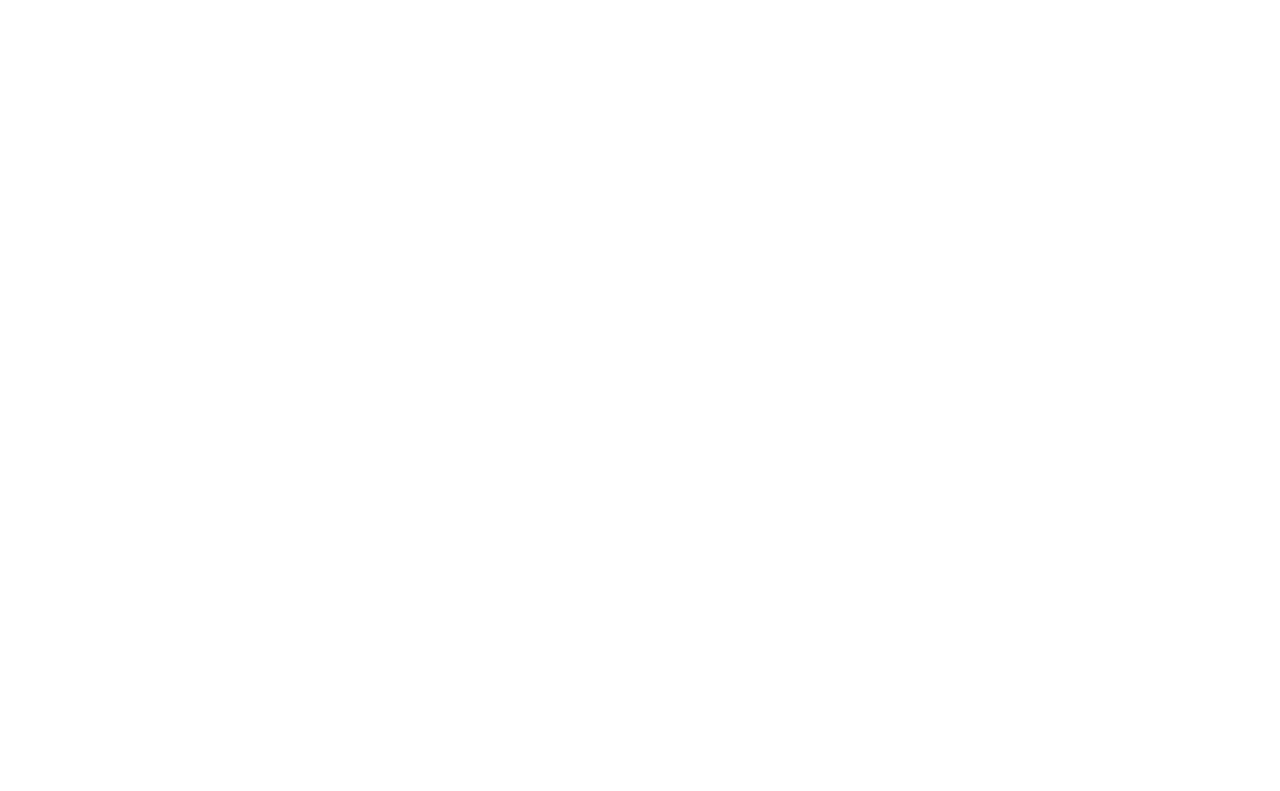
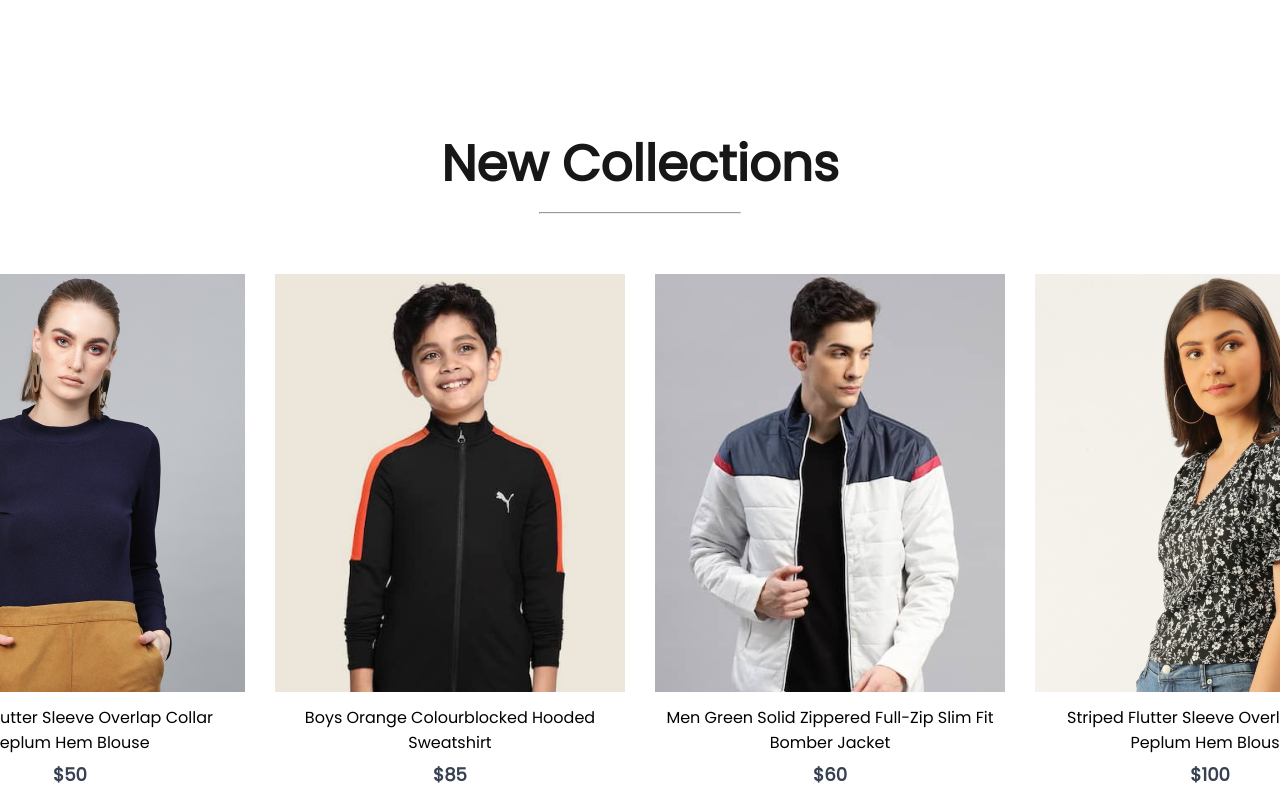
Before and after one commit to pmswami/StyleStore, a React (Create React App) app in the folder frontend/: page / in a window 1280 px wide. Shown: the part 2640-3431 px from the top of the page. Before the commit the page ends 2767 px from the top, so only its background shows below. Built offline with nearby package versions, Linux system fonts and the light colour scheme.

Commit message:
Added new collections item with styles

```diff
--- /dev/null
+++ b/frontend/src/Components/NewCollections/NewCollections.css
@@ -0,0 +1,25 @@
+.new-collections {
+  display: flex;
+  flex-direction: column;
+  align-items: center;
+  gap: 10px;
+  height: 90vh;
+  margin-top: 100px;
+}
+.new-collections h1 {
+  color: #171717;
+  font-size: 50px;
+  font-weight: 600;
+}
+.new-collections hr {
+  width: 200px;
+  height: 6px;
+  border-radius: 10px;
+  background: #252525;
+}
+.collections {
+  display: grid;
+  grid-template-columns: 1fr 1fr 1fr 1fr;
+  margin-top: 50px;
+  gap: 30px;
+}
--- /dev/null
+++ b/frontend/src/Components/NewCollections/NewCollections.js
@@ -0,0 +1,27 @@
+import React from "react";
+import "./NewCollections.css";
+import newCollections from "../Assets/new_collections";
+import { Item } from "../Item/Item";
+
+export const NewCollections = () => {
+  return (
+    <div className="new-collections">
+      <h1>New Collections</h1>
+      <hr />
+      <div className="collections">
+        {newCollections.map((item, i) => {
+          return (
+            <Item
+              key={i}
+              id={item.id}
+              name={item.name}
+              image={item.image}
+              new_price={item.new_price}
+              old_price={item.old_price}
+            />
+          );
+        })}
+      </div>
+    </div>
+  );
+};
--- a/frontend/src/Pages/Shop.js
+++ b/frontend/src/Pages/Shop.js
@@ -2,6 +2,7 @@
 import { Hero } from "../Components/Hero/Hero";
 import { Popular } from "../Components/Popular/Popular";
 import { Offers } from "../Components/Offers/Offers";
+import { NewCollections } from "../Components/NewCollections/NewCollections";
 
 export const Shop = () => {
   return (
@@ -9,6 +10,7 @@
       <Hero />
       <Popular />
       <Offers />
+      <NewCollections />
     </div>
   );
 };
```
